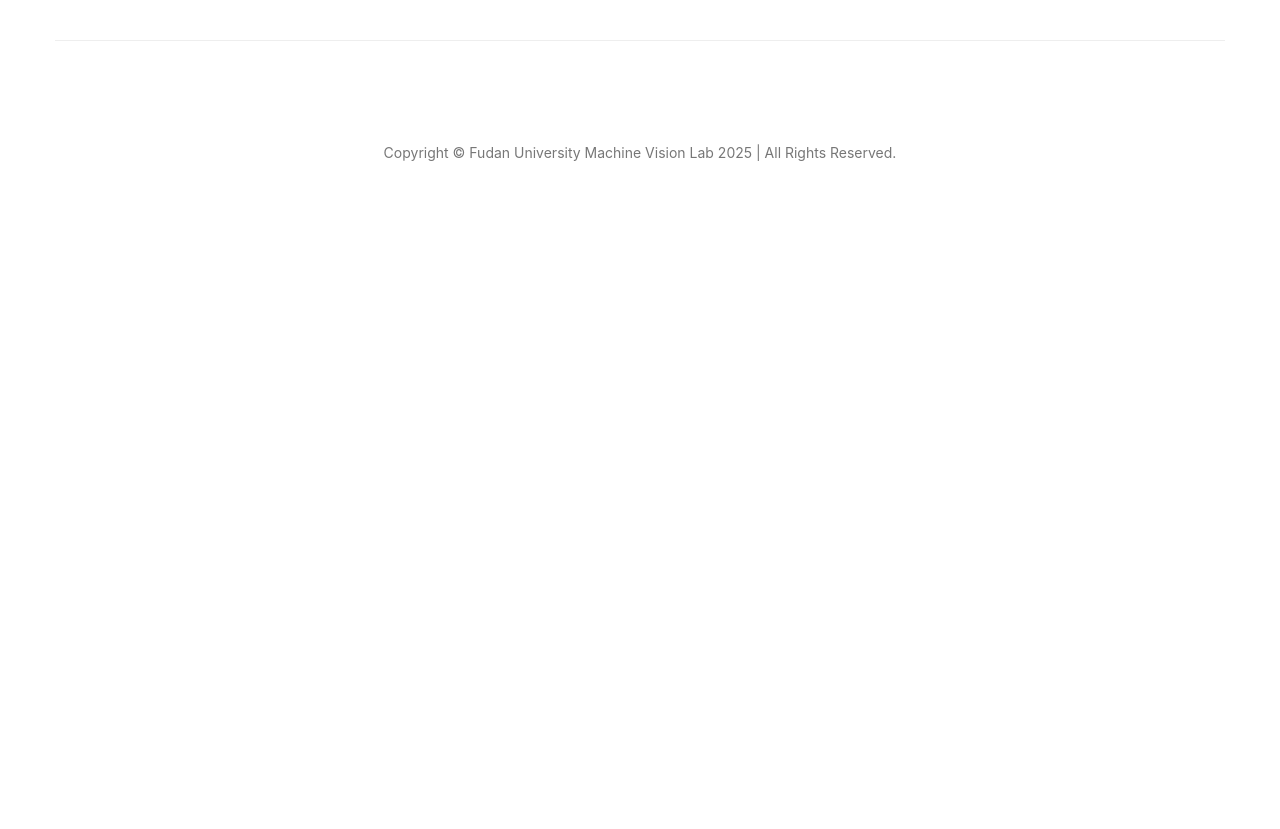
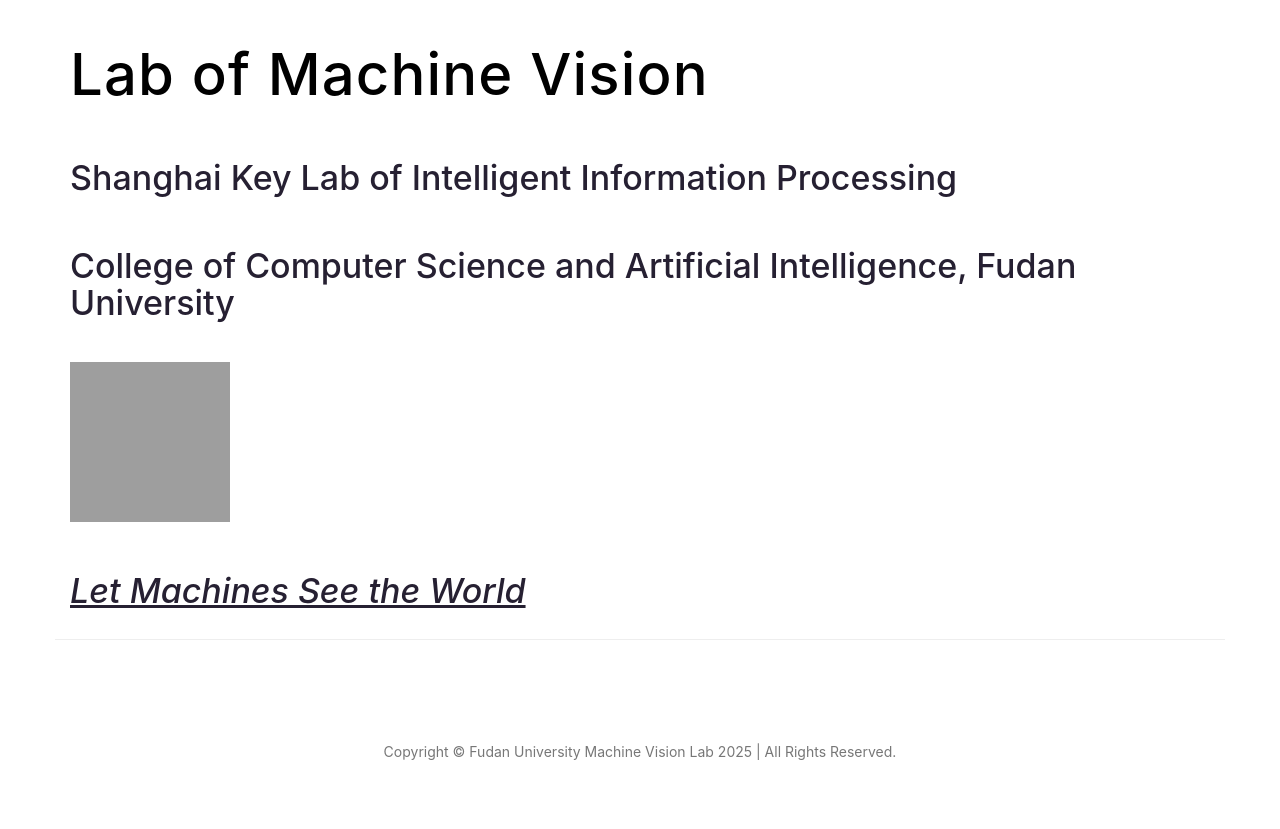
Before and after one commit to lunatics123/lunatics123.github.io, a Jekyll site: the page built from index.html, in a window 1280 px wide. Shown: the part 418-1247 px from the top of the page. Built offline with Jekyll 4.4.1, drawn with Linux system fonts in a browser that asks for light colours; comment, search, counter and statistics services are not loaded; before the commit the page ends 900 px from its top, so only the background shows below that; grey boxes are pictures that could not be loaded.

Commit message:
Update homepage: add logo and link

```diff
--- a/index.html
+++ b/index.html
@@ -5,8 +5,73 @@
 ---
 
 <section>
-    <div class="container">
+  <div class="container">
+    <h1
+      style="
+        margin-bottom: 30px;
+        font-family: Montserrat, -apple-system, BlinkMacSystemFont, 'Segoe UI',
+          Roboto, 'Helvetica Neue', Arial, sans-serif;
+        font-weight: 500;
+        line-height: 1.2;
+        color: #252525;
+        font-size: 58px;
+        letter-spacing: 0.02em;
+      "
+    >
+      <a
+        href="https://fudanmv.github.io"
+        target="_blank"
+        style="color: black; text-decoration: none"
+        >Lab of Machine Vision</a
+      >
+    </h1>
 
-    </div>
+    <h3
+      style="
+        margin-top: 50px;
+        font-family: Montserrat, -apple-system, BlinkMacSystemFont, 'Segoe UI',
+          Roboto, 'Helvetica Neue', Arial, sans-serif;
+        font-weight: 500;
+        color: #262032;
+        font-size: 34px;
+      "
+    >
+      Shanghai Key Lab of Intelligent Information Processing
+    </h3>
+
+    <h3
+      style="
+        margin-top: 50px;
+        font-family: Montserrat, -apple-system, BlinkMacSystemFont, 'Segoe UI',
+          Roboto, 'Helvetica Neue', Arial, sans-serif;
+        font-weight: 500;
+        color: #262032;
+        font-size: 34px;
+      "
+    >
+      College of Computer Science and Artificial Intelligence, Fudan University
+    </h3>
+
+    <img
+      src="/__local/3/2F/93/7A6630A7626525AC480D25ABF86_4B66FD45_2E9D.png"
+      width="160"
+      height="160"
+      alt="Fudan University Logo"
+      style="margin-top: 30px"
+    />
+
+    <h3
+      style="
+        margin-top: 50px;
+        font-family: Montserrat, -apple-system, BlinkMacSystemFont, 'Segoe UI',
+          Roboto, 'Helvetica Neue', Arial, sans-serif;
+        font-weight: 500;
+        color: #262032;
+        font-size: 34px;
+      "
+    >
+      <em><u>Let Machines See the World</u></em>
+    </h3>
+  </div>
 </section>
-<hr>
+<hr />
```
